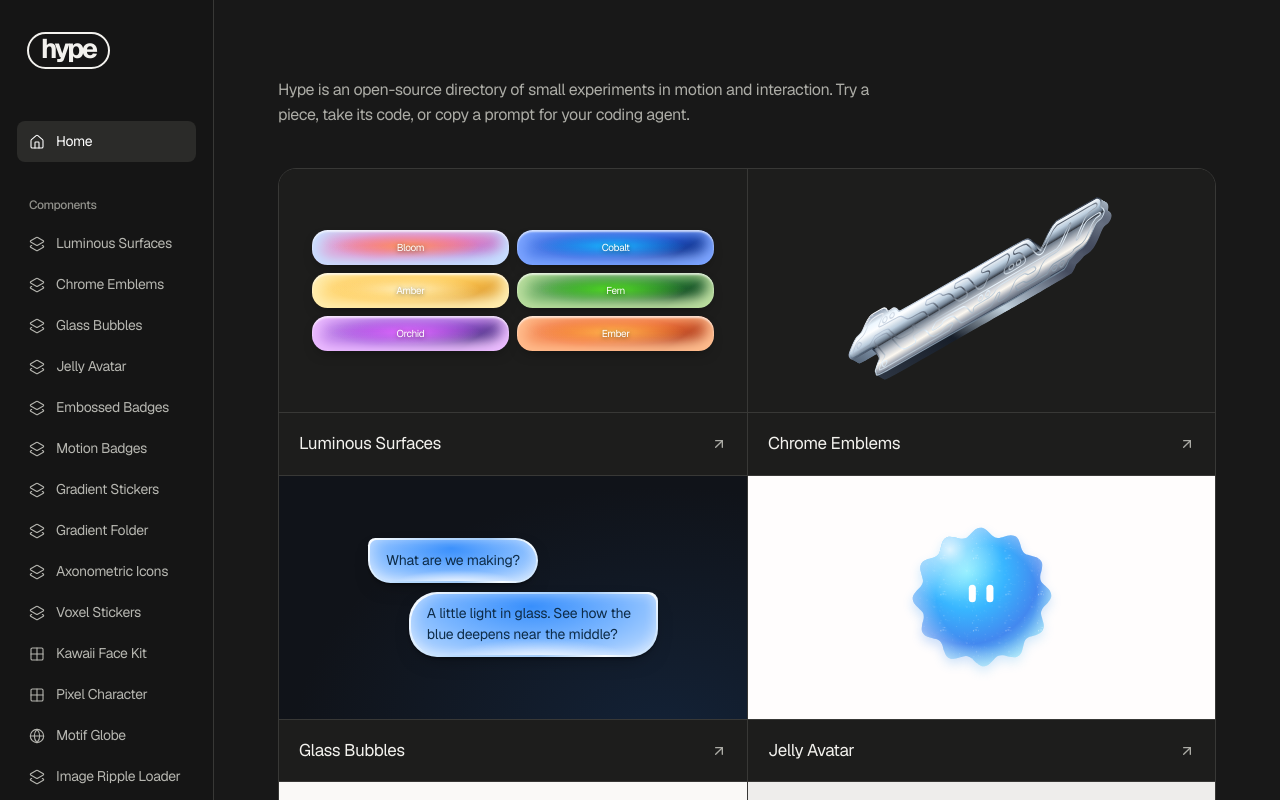
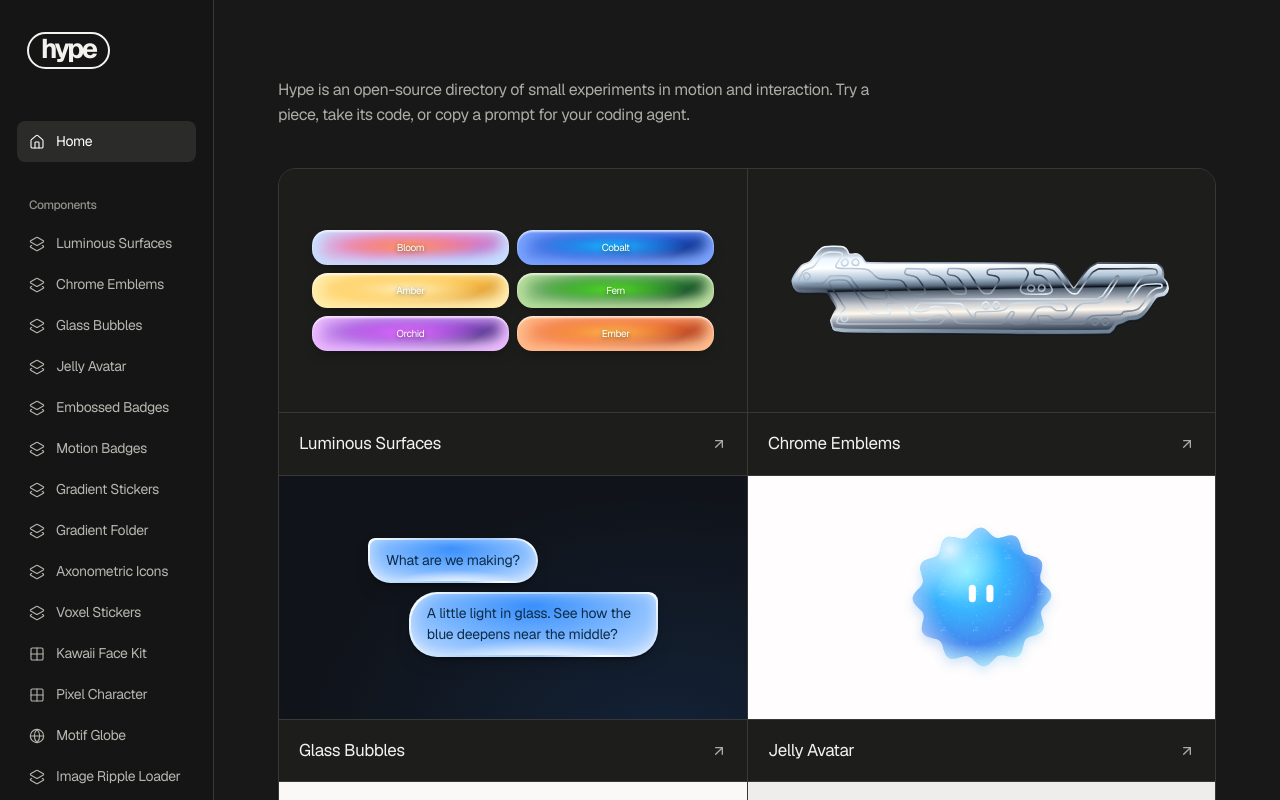
Before and after one commit to yash-dot-com/hyper, a Next.js app: page / in a window 1280 px wide. Shown: the top 800 px of the page. Built offline with nearby package versions, Linux system fonts and the light colour scheme.

Commit message:
Restore the front-facing chrome emblems

```diff
--- a/src/app/globals.css
+++ b/src/app/globals.css
@@ -238,4 +238,3 @@ h1 {font-weight:500;font-size:clamp(40px,5vw,72px);letter-spacing:-.065em;line-h
 .art-jelly-avatar .mini,.stage.art-jelly-avatar {background:#fffdfd}
 
 .stage.art-glass-bubbles,.art-glass-bubbles .mini {background:radial-gradient(ellipse at 82% 110%,#132237,#101319 68%)}
-.stage.art-chrome-emblems > svg,.art-chrome-emblems .mini > svg {height:88%;min-height:0;max-height:100%}
--- a/src/components/experiments/MetalEmblem.tsx
+++ b/src/components/experiments/MetalEmblem.tsx
@@ -33,11 +33,7 @@ export const emblemMarks = Object.keys(marks) as EmblemMark[];
 export function MetalEmblem({mark="Specimen", size="100%"}:{mark?:EmblemMark;size?:number|string}) {
   const id=useId(), art=marks[mark], href="#"+id+"-mark";
   const paint=(name:string)=>`url(#${id}-${name})`;
-  const [x,y,w,h] = art.box.split(" ").map(Number);
-  // Vertical front face: X recedes at 30°, Y stays upright, depth runs down-right.
-  const u = Math.sqrt(3)/2, thickness = 18;
-  const box = [u*x-4,y-(x+w)/2-4,u*(w+thickness)+8,h+(w+thickness)/2+8].join(" ");
-  return <svg viewBox={box} role="img" aria-label={mark+" polished chrome emblem"} style={{display:"block",width:size,maxWidth:"100%",height:"auto"}}>
+  return <svg viewBox={art.box} role="img" aria-label={mark+" polished chrome emblem"} style={{display:"block",width:size,maxWidth:"100%",height:"auto"}}>
     <defs>
       <path id={id+"-mark"} d={art.path}/>
       <linearGradient id={id+"-mirror"} x1=".46" y1="0" x2=".54" y2="1">
@@ -45,25 +41,12 @@ export function MetalEmblem({mark="Specimen", size="100%"}:{mark?:EmblemMark;siz
       </linearGradient>
       <linearGradient id={id+"-rim"} x2=".4" y2="1"><stop stopColor="#fff"/><stop offset=".36" stopColor="#a7b8ce"/><stop offset=".51" stopColor="#263040"/><stop offset=".74" stopColor="#e8f5ff"/><stop offset="1" stopColor="#718496"/></linearGradient>
       <linearGradient id={id+"-reflection"}><stop stopColor="white" stopOpacity="0"/><stop offset=".51" stopColor="#fff" stopOpacity=".72"/><stop offset="1" stopColor="white" stopOpacity="0"/></linearGradient>
-      <linearGradient id={id+"-wall"} x1="0" y1=".2" x2="1" y2=".65">
-        <stop stopColor="#192332"/><stop offset=".24" stopColor="#92a7bd"/><stop offset=".32" stopColor="#323b49"/><stop offset=".62" stopColor="#161d28"/><stop offset=".79" stopColor="#c2d2de"/><stop offset="1" stopColor="#42495c"/>
-      </linearGradient>
-      <filter id={id+"-polish"} x="-3%" y="-12%" width="106%" height="124%">
-        <feGaussianBlur in="SourceAlpha" stdDeviation="1.2" result="rounded"/>
-        <feSpecularLighting in="rounded" surfaceScale="4" specularConstant="1.1" specularExponent="18" lightingColor="#f4faff"><feDistantLight azimuth="230" elevation="42"/></feSpecularLighting>
-        <feComposite in2="SourceAlpha" operator="in"/>
-      </filter>
       <clipPath id={id+"-cut"}><use href={href}/></clipPath>
     </defs>
     <style>{`.chrome-pass{animation:hype-chrome-pass 6.5s ease-in-out infinite}@keyframes hype-chrome-pass{0%,18%{transform:translateX(-220px) skewX(-18deg)}70%,100%{transform:translateX(780px) skewX(-18deg)}}@media(prefers-reduced-motion:reduce){.chrome-pass{animation:none;opacity:0}}`}</style>
-    {Array.from({length:thickness},(_,i)=>{
-      const z=thickness-i;
-      return <use key={z} href={href} transform={`matrix(${u} -.5 0 1 ${u*z} ${z*.5})`} fill={paint("wall")}/>;
-    })}
-    <g transform={`matrix(${u} -.5 0 1 0 0)`}>
+    <use href={href} transform="translate(2 7)" fill="#252d39" stroke="#11151c" strokeWidth="1.4"/>
+    <use href={href} transform="translate(1 4)" fill={paint("rim")} stroke={paint("rim")} strokeWidth="2"/>
     <use href={href} fill={paint("mirror")} stroke={paint("rim")} strokeWidth="2.6" strokeLinejoin="round"/>
-    <use href={href} filter={paint("polish")} opacity=".85"/>
     <g clipPath={paint("cut")}><rect className="chrome-pass" x="0" y="-12" width="110" height="220" fill={paint("reflection")}/></g>
-    </g>
   </svg>;
 }
```
